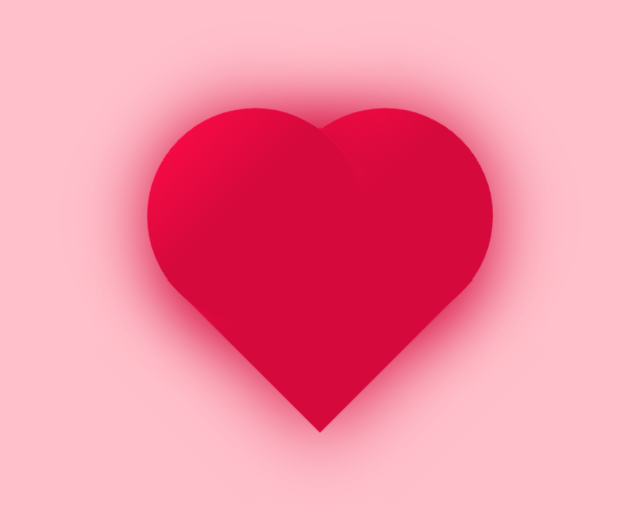
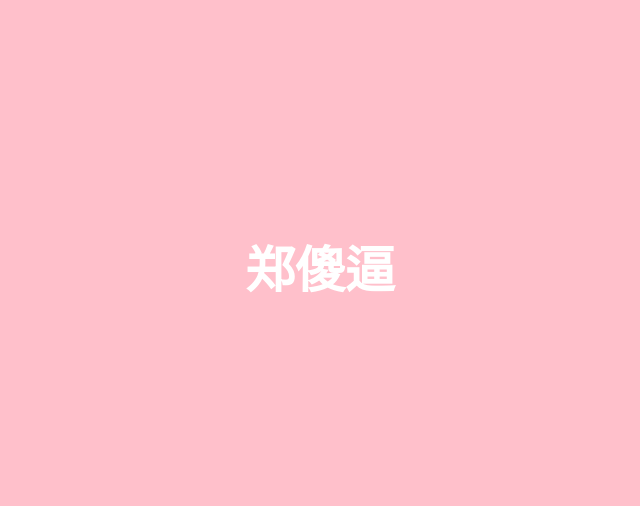
Before and after one commit to kukudezhang/27, a plain HTML site: page index.html in a window 1280 px wide. Shown: the part 134-640 px from the top of the page, without its empty margins (320-960 px from the left). Drawn offline with Linux system fonts and the light colour scheme.

Commit message:
Update index.html

```diff
--- a/index.html
+++ b/index.html
@@ -1,96 +1,94 @@
 <!DOCTYPE html>
 <html lang="en">
   <head>
-    <meta charset="UTF-8">
+    <meta charset="UTF-8" />
     <title>郑傻逼</title>
     <style>
-        *{
-
-
+      * {
         padding: 0;
         margin: 0;
       }
-        body{
-
-
+      body {
         background-color: pink;
+        width: 100%;
+        height: 100vh;
+        position: relative;
       }
-        #frame{
-
-
+      #frame {
         position: relative;
         width: 400px;
         height: 300px;
         margin: 250px auto;
       }
-        .left,.right{
-
-
+      .left,
+      .right {
         top: 0;
         width: 200px;
         height: 200px;
         border-radius: 50%;
       }
-        .left{
-
-
+      .left {
         left: 35px;
-
       }
-        .right{
-
-
+      .right {
         right: 35px;
         z-index: -1;
       }
-        .bottom{
-
-
+      .bottom {
         bottom: 36px;
         left: 100px;
         width: 200px;
         height: 200px;
         transform: rotate(45deg);
         z-index: -1;
-
       }
-        .heart{
-
-
+      .heart {
         position: absolute;
-            box-shadow:0 0 40px #d5093c;
-            animation: beat .8s ease infinite normal;
-            background: linear-gradient(-90deg, #F50A45 0%, #d5093c 40%);
+        box-shadow: 0 0 40px #d5093c;
+        animation: beat 0.8s ease infinite normal;
+        background: linear-gradient(-90deg, #f50a45 0%, #d5093c 40%);
       }
       @keyframes beat {
-
-
-            0%{
-
-
+        0% {
           transform: scale(1) rotate(225deg);
-                box-shadow:0 0 40px #d5093c;
+          box-shadow: 0 0 40px #d5093c;
         }
-            50%{
-
-
+        50% {
           transform: scale(1.1) rotate(225deg);
           box-shadow: 0 0 70px #d5093c;
         }
-            100%{
-
-
+        100% {
           transform: scale(1) rotate(225deg);
-                box-shadow: 0 0 40px #d5093c;;
+          box-shadow: 0 0 40px #d5093c;
         }
+      }
+      #btn {
+        font-size: 50px;
+        color: #fff;
+        font-weight: bold;
+        position: absolute;
+        left: 50%;
+        top: 50%;
+        transform: translate(-50%, -50%);
       }
     </style>
   </head>
   <body>
-    <div id="frame">
+    <div
+      id="frame"
+      style="display: none">
       <div class="heart left"></div>
       <div class="heart right"></div>
       <div class="heart bottom"></div>
     </div>
+    <div id="btn">郑傻逼</div>
   </body>
+  <script>
+    const btn = document.getElementById('btn')
+    btn.onclick = function () {
+      const frame = document.getElementById('frame')
+      frame.style.display = 'block'
+      btn.style.display = 'none'
+    }
+  </script>
 </html>
```
Lines whose indentation alone changed are shown as unchanged.
